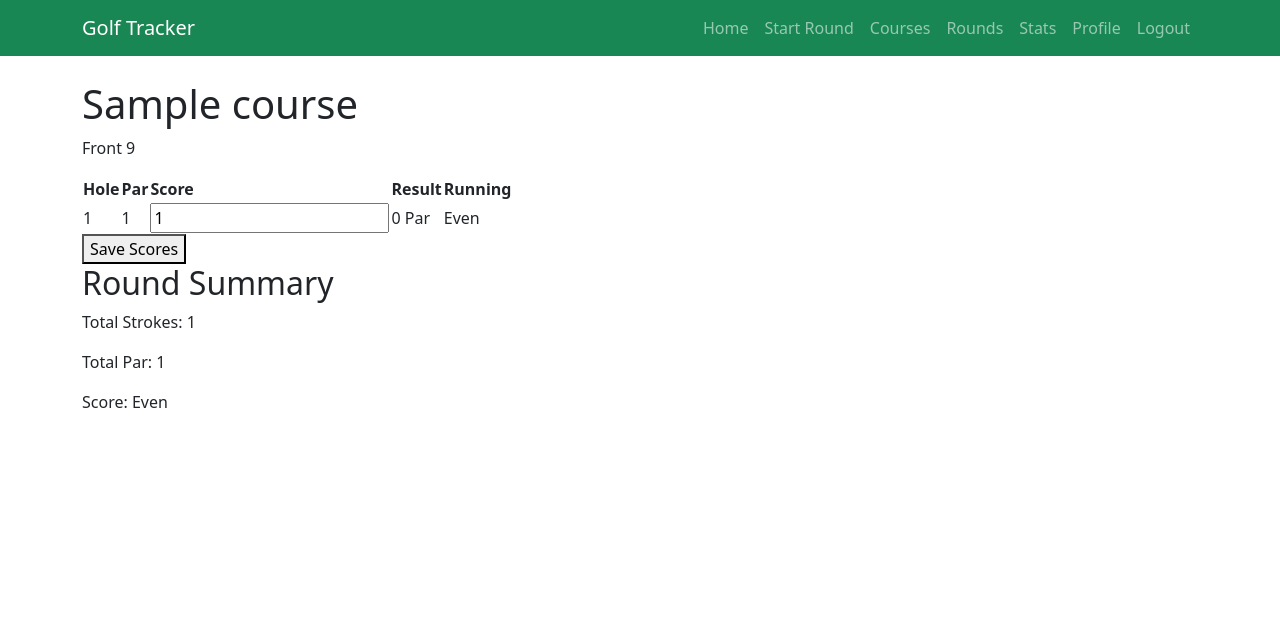
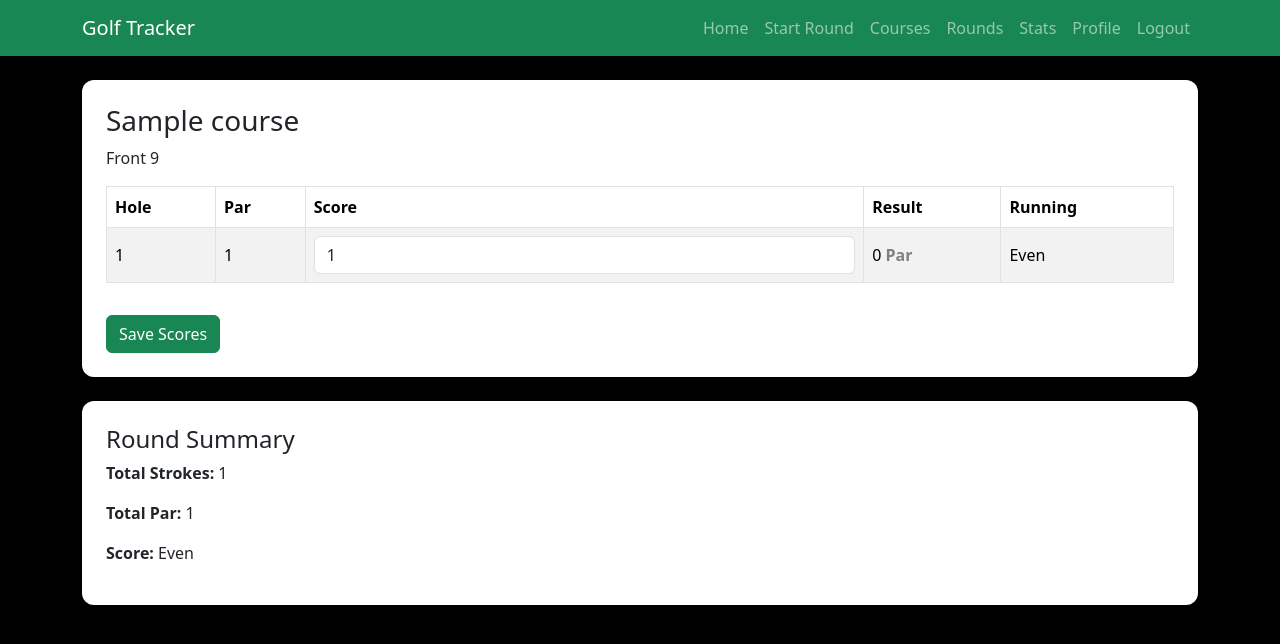
Before and after one commit to N-Smillie/golf-tracker-project, a Django app: page /rounds/1/ in a window 1280 px wide. Shown: the top 644 px of the page. Run offline with Django 4.2, Linux system fonts and the light colour scheme; a user stored in the database is signed in; tables that the repository leaves empty hold one stand-in row (values such as "Sample post").

Commit message:
Improve round detail UI with Bootstrap cards and styled table and basic CSS

```diff
--- a/courses/templates/courses/course_list.html
+++ b/courses/templates/courses/course_list.html
@@ -7,7 +7,7 @@
 <div class="row">
     {% for course in courses %}
         <div class="col-md-4 mb-4">
-            <div class="card">
+            <div class="card h-100 shadow-sm">
                 <div class="card-body">
                     <h5 class="card-title">{{ course.name }}</h5>
                     <a href="{% url 'course_detail' course.slug %}" class="btn btn-primary">
--- a/rounds/templates/rounds/round_detail.html
+++ b/rounds/templates/rounds/round_detail.html
@@ -2,13 +2,18 @@
 
 {% block content %}
 
-<h1>{{ round.course.name }}</h1>
+<div class="card shadow-sm">
+    <div class="card-body">
+
+        <h3 class="card-title mb-2">{{ round.course.name }}</h3>
         <p>{{ round.get_holes_played_display }}</p>
 
         <form method="POST">
             {% csrf_token %}
 
-    <table>
+            <div class="table-responsive">
+                <table class="table table-striped table-bordered align-middle">
+                    <thead>
                         <tr>
                             <th>Hole</th>
                             <th>Par</th>
@@ -16,19 +21,24 @@
                             <th>Result</th>
                             <th>Running</th>
                         </tr>
+                    </thead>
 
+                    <tbody>
                         {% for hole in holes %}
                         <tr>
                             <td>{{ hole.number }}</td>
                             <td>{{ hole.par }}</td>
+
                             <td>
                                 <input
                                     type="number"
                                     name="hole_{{ hole.id }}"
                                     min="1"
                                     value="{{ hole.score }}"
+                                    class="form-control"
                                 >
                             </td>
+
                             <td>
                                 {% if hole.score %}
 
@@ -50,6 +60,7 @@
 
                                 {% endif %}
                             </td>
+
                             <td>
                                 {% if hole.running_total is not None %}
                                     {% if hole.running_total > 0 %}
@@ -63,18 +74,30 @@
                             </td>
                         </tr>
                         {% endfor %}
+                    </tbody>
                 </table>
+            </div>
 
-    <button type="submit">Save Scores</button>
+            <button type="submit" class="btn btn-success mt-3">
+                Save Scores
+            </button>
+
         </form>
 
-<h2>Round Summary</h2>
+    </div>
+</div>
 
-<p>Total Strokes: {{ total_strokes }}</p>
-<p>Total Par: {{ total_par }}</p>
+<!-- Summary -->
+<div class="card mt-4 shadow-sm">
+    <div class="card-body">
+
+        <h4>Round Summary</h4>
+
+        <p><strong>Total Strokes:</strong> {{ total_strokes }}</p>
+        <p><strong>Total Par:</strong> {{ total_par }}</p>
 
         <p>
-    Score:
+            <strong>Score:</strong>
             {% if score_vs_par > 0 %}
                 +{{ score_vs_par }}
             {% elif score_vs_par < 0 %}
@@ -84,4 +107,7 @@
             {% endif %}
         </p>
 
+    </div>
+</div>
+
 {% endblock %}
--- a/static/css/style.css
+++ b/static/css/style.css
@@ -0,0 +1,32 @@
+/* CSS Variables */
+
+/* Global styles */
+
+/* Body */
+body {
+    background-color: #000000;
+}
+
+.card {
+    border-radius: 12px;
+    border: none;
+}
+
+.card-body {
+    padding: 1.5rem;
+}
+
+.score-good {
+    color: green;
+    font-weight: bold;
+}
+
+.score-bad {
+    color: red;
+    font-weight: bold;
+}
+
+.score-neutral {
+    color: gray;
+    font-weight: bold;
+}
```
Lines whose indentation alone changed are shown as unchanged.
